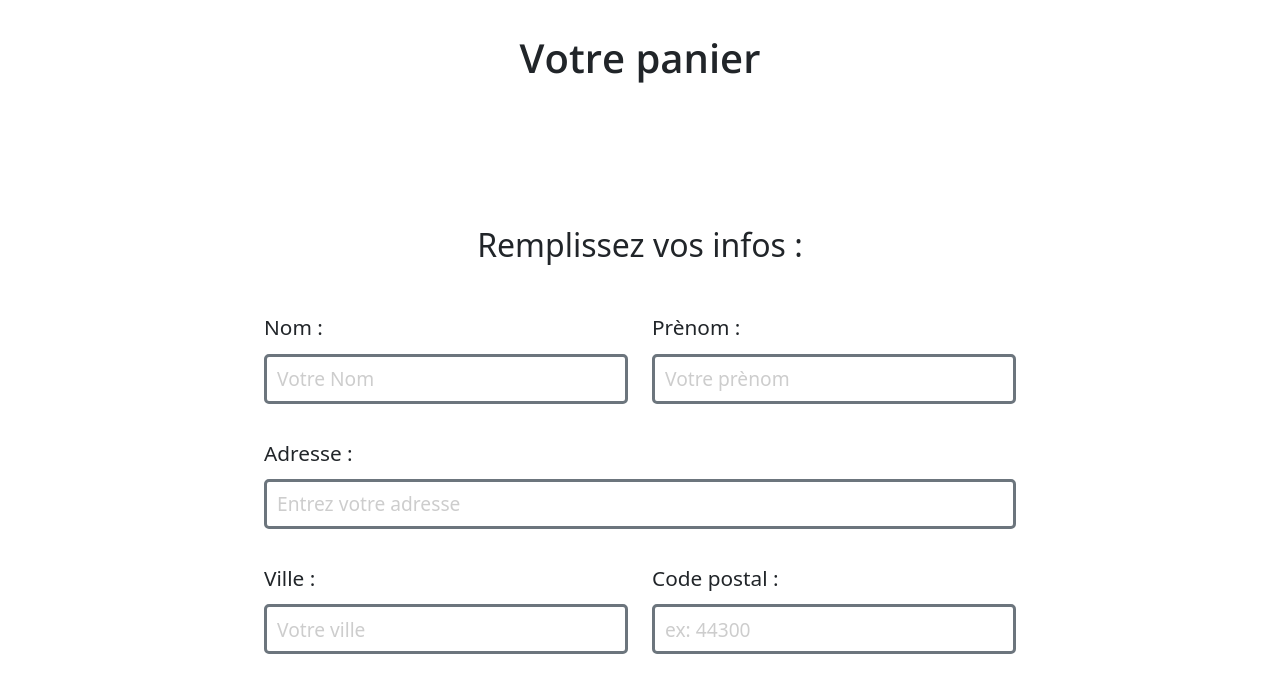
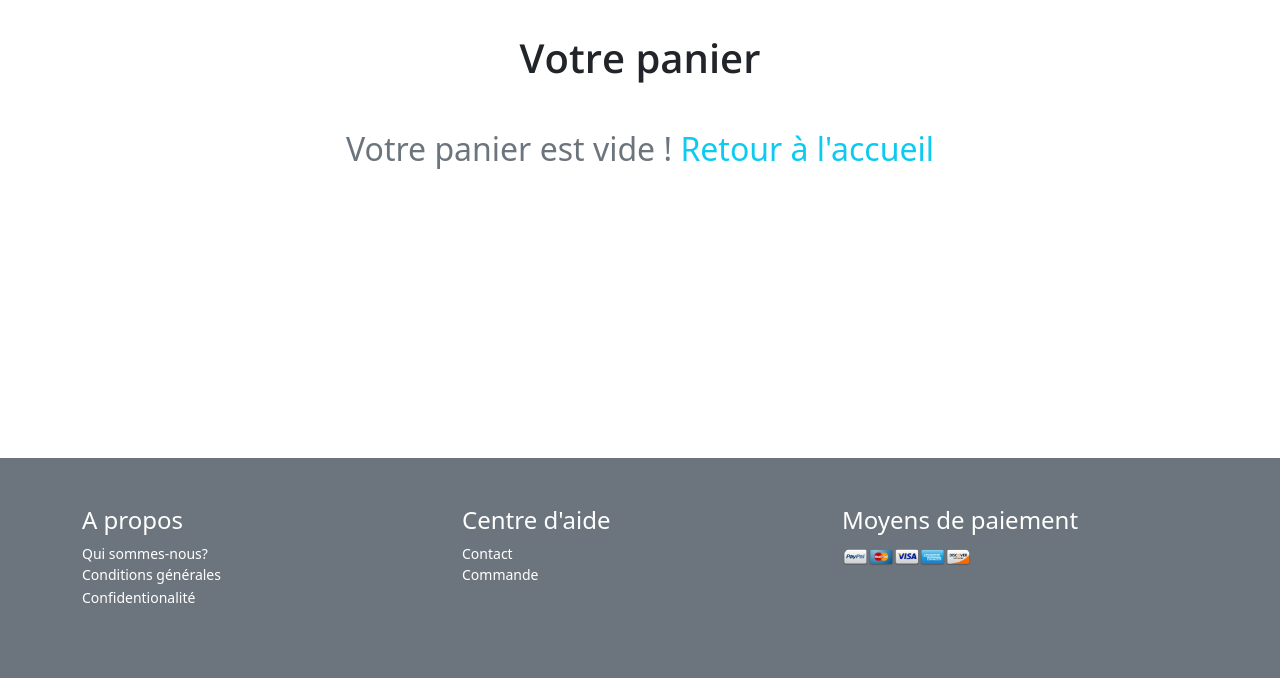
Before and after one commit to MukhtarSulaiman/orinoco_5_10092021, a plain HTML site: page basket.html in a window 1280 px wide. Shown: the part 103-781 px from the top of the page. Drawn offline with nearby package versions, Linux system fonts and the light colour scheme.

Commit message:
Added a new class display_product

```diff
--- a/basket.html
+++ b/basket.html
@@ -52,11 +52,11 @@
         <main id="main">
             <h1 class="text-center mt-5">Votre panier</h1>
             <div class="container my-5">
-                <div class="row ">
+                <div class="row display_product">
 
                 </div>
             </div>
-            <div class="form px-4">
+            <div class="form px-4 display_form_contact">
                 <h2 class="mb-5 text-center">Remplissez vos infos :</h2>
                 <form id="form" action="">
                     <div class="row">
```
